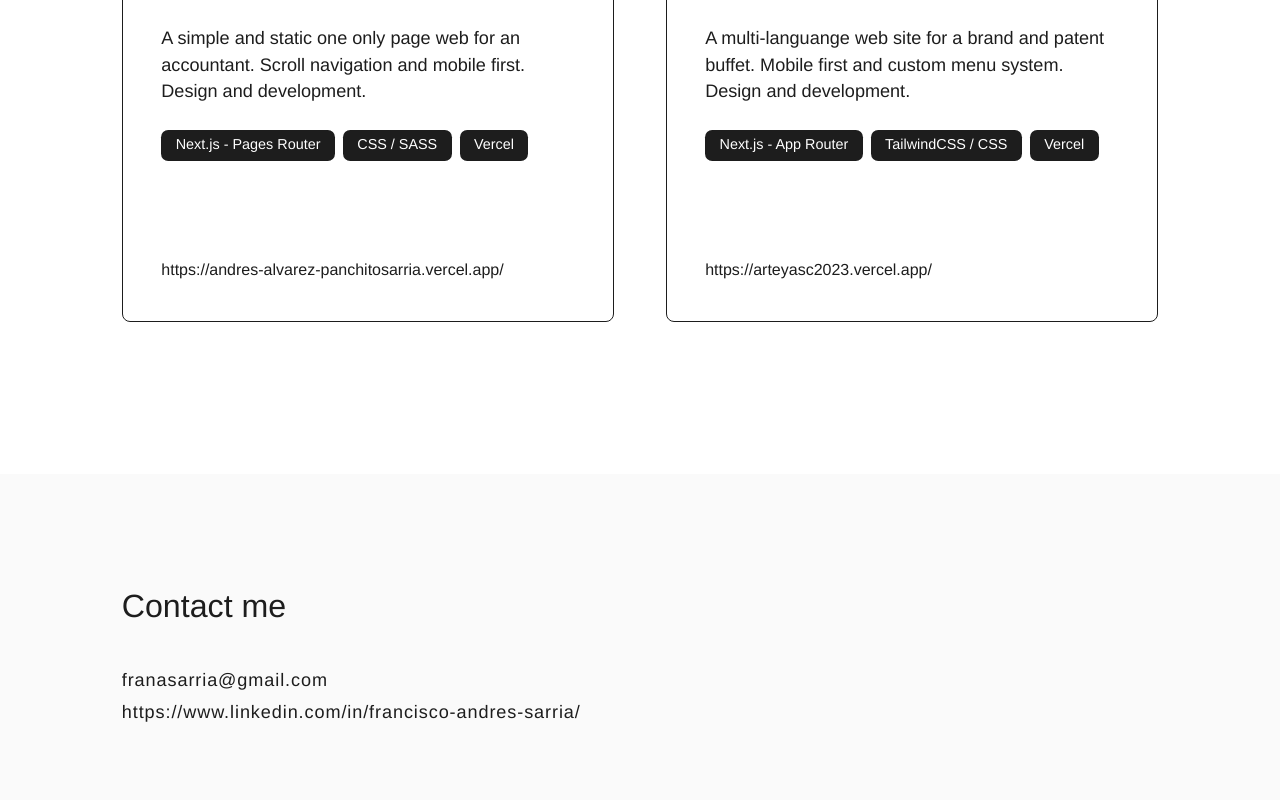
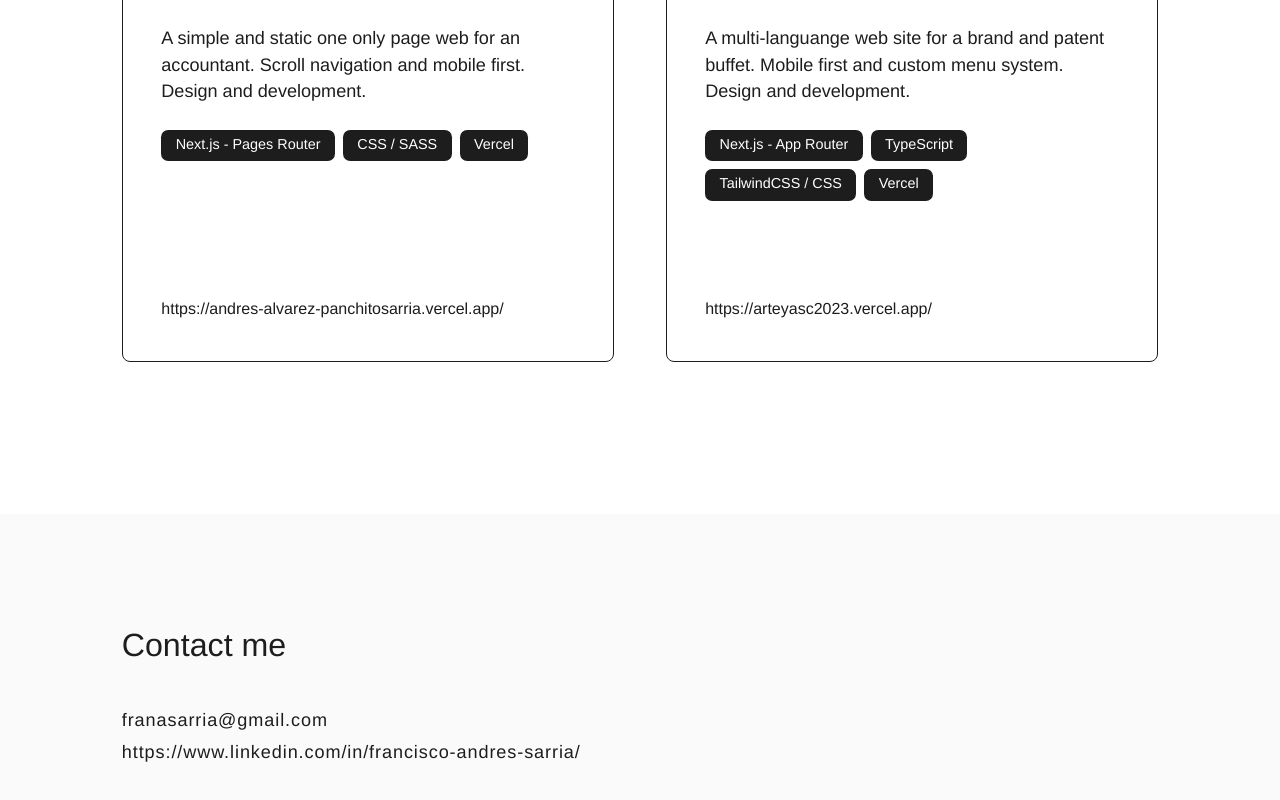
Before and after one commit to PanchitoSarria/fransarria2022, a Next.js app: page / in a window 1280 px wide. Shown: the part 1771-2571 px from the top of the page. Built offline with nearby package versions, Linux system fonts and the light colour scheme; a web font is replaced by a local one.

Commit message:
Add TypeScript to Arteaga y Asociados

```diff
--- a/components/WorksSection/index.js
+++ b/components/WorksSection/index.js
@@ -6,7 +6,7 @@ import AndresAlvarez from '../../public/andres-alvarez.png'
 
 function WorksSection() {
     const andresTools = ['Next.js - Pages Router', 'CSS / SASS', 'Vercel']
-    const artAscTools = ['Next.js - App Router', 'TailwindCSS / CSS', 'Vercel']
+    const artAscTools = ['Next.js - App Router', 'TypeScript', 'TailwindCSS / CSS', 'Vercel']
 
     const andresLinks = [['https://andres-alvarez-panchitosarria.vercel.app/', 'https://andres-alvarez-panchitosarria.vercel.app/']]
     const artAscLinks = [['https://arteyasc2023.vercel.app/', 'https://arteyasc2023.vercel.app/']]
```
